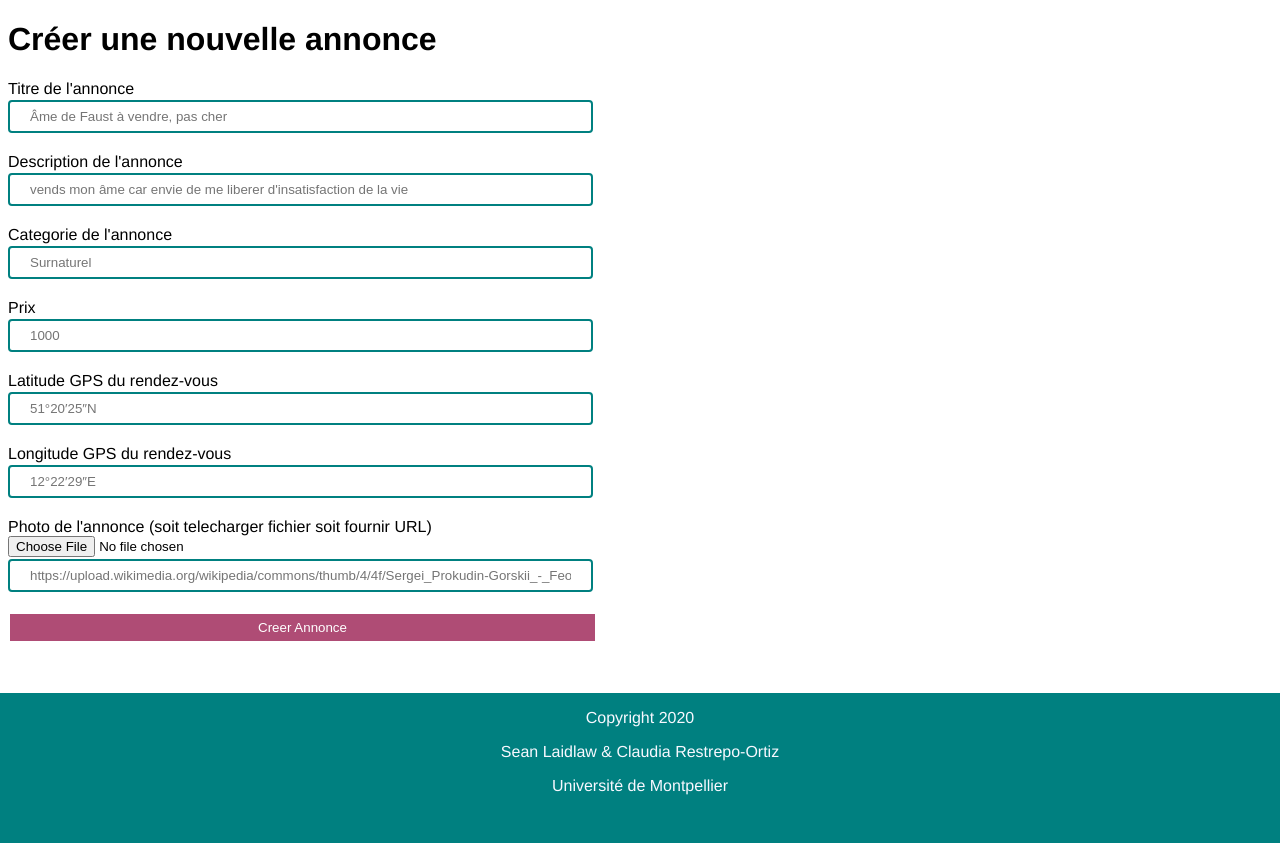
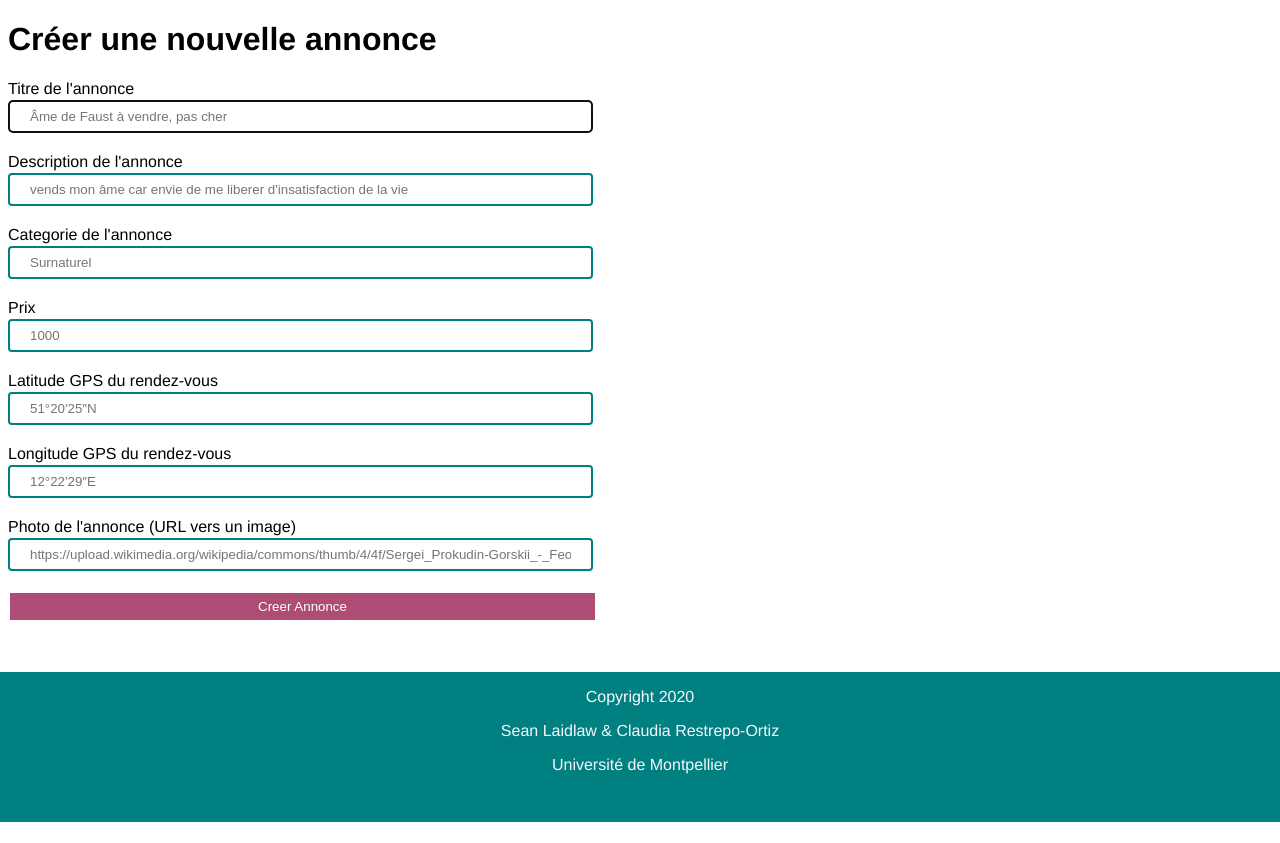
Before and after one commit to seanlaidlaw/BetterCoin, a PHP site: page /CreerAnnonce.php in a window 1280 px wide. Shown: the part 101-944 px from the top of the page. After the commit the page ends 923 px from the top, so only its background shows below. Run offline with PHP 8.4, Linux system fonts and the light colour scheme.

Commit message:
replace photo in annonce creation with text link, and javascript validation isntead of adding defaults in php

```diff
--- a/CreerAnnonce.php
+++ b/CreerAnnonce.php
@@ -21,19 +21,18 @@
 <div class="form-container">
     <form action="/postAjoutAnnonce.php" method="get">
         <label for="titre">Titre de l'annonce</label><br>
-        <input type="text" name="titre" placeholder="Âme de Faust à vendre, pas cher"><br><br>
+        <input type="text" name="titre" placeholder="Âme de Faust à vendre, pas cher" autofocus required><br><br>
         <label for="description">Description de l'annonce</label><br>
         <input type="text" name="description" placeholder="vends mon âme car envie de me liberer d'insatisfaction de la vie"><br><br>
         <label for="categorie">Categorie de l'annonce</label><br>
         <input type="text" name="categorie" placeholder="Surnaturel"><br><br>
         <label for="prix">Prix</label><br>
-        <input type="text" name="prix" placeholder="1000"><br><br>
+        <input type="number" name="prix" placeholder="1000" required><br><br>
         <label for="rdv_lat">Latitude GPS du rendez-vous</label><br>
         <input type="text" name="rdv_lat" placeholder="51°20′25″N"><br><br>
         <label for="rdv_lon">Longitude GPS du rendez-vous</label><br>
         <input type="text" name="rdv_lon" placeholder="12°22′29″E"><br><br>
-        <label for="photo">Photo de l'annonce (soit telecharger fichier soit fournir URL)</label><br>
-        <input type="file" name="photo"><br>
+        <label for="photo_url">Photo de l'annonce (URL vers un image)</label><br>
         <input type="text" name="photo_url" placeholder="https://upload.wikimedia.org/wikipedia/commons/thumb/4/4f/Sergei_Prokudin-Gorskii_-_Feodor_Chaliapin_as_Mephisto.jpg/340px-Sergei_Prokudin-Gorskii_-_Feodor_Chaliapin_as_Mephisto.jpg"><br><br>
         <input type="submit" class="button button-alt" value="Creer Annonce">
     </form>
--- a/style.css
+++ b/style.css
@@ -51,6 +51,13 @@ body {
 
   }
   input[type=text] {
+    padding: 7px 20px;
+    margin: 2px 0;
+    box-sizing: border-box;
+    border: 2px solid teal;
+    border-radius: 4px;
+  }
+  input[type=number] {
     padding: 7px 20px;
     margin: 2px 0;
     box-sizing: border-box;
```
Also changed, not shown: postAjoutAnnonce.php (+2 -6 lines).
